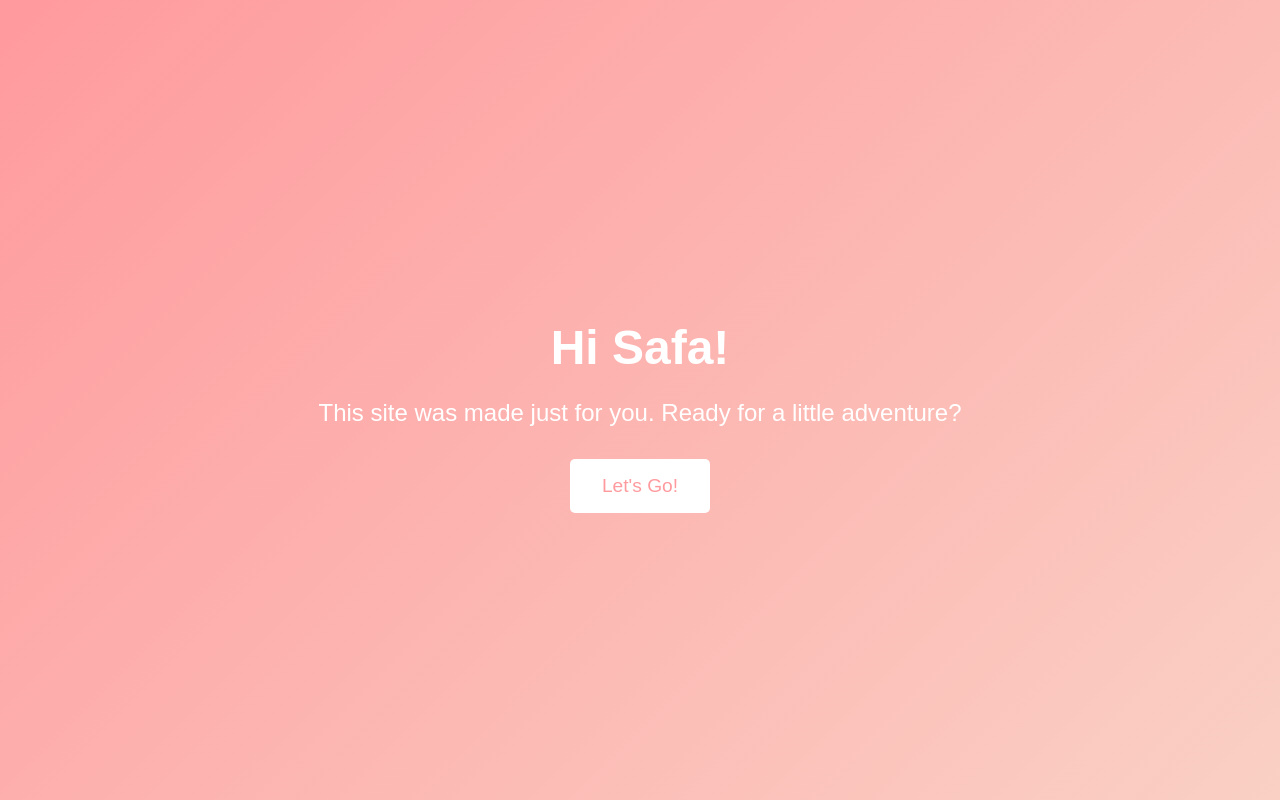
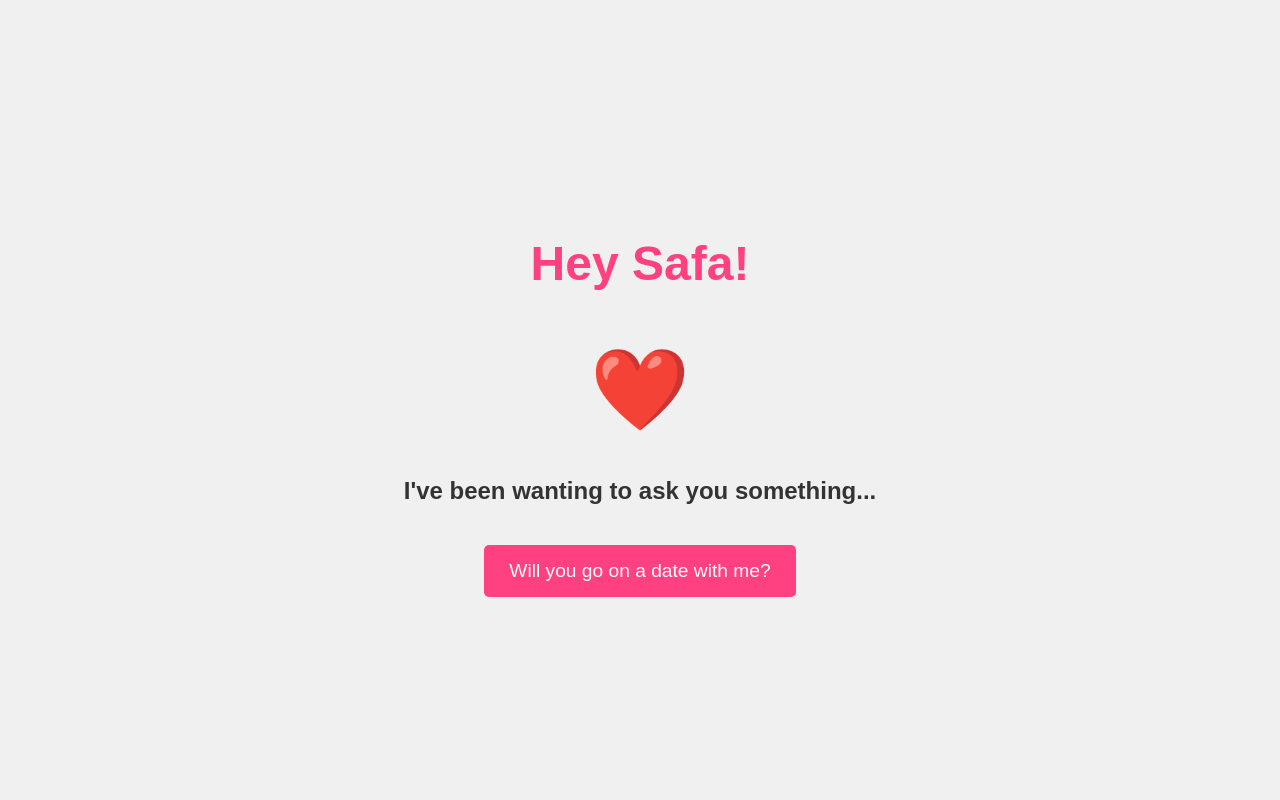
Before and after one commit to abdennouuuur/floraa, a plain HTML site: page index.html in a window 1280 px wide. Drawn offline with Linux system fonts and the light colour scheme.

Commit message:
Update index.html

```diff
--- a/index.html
+++ b/index.html
@@ -3,56 +3,71 @@
 <head>
   <meta charset="UTF-8">
   <meta name="viewport" content="width=device-width, initial-scale=1.0">
-    <title>Hi Safa!</title>
+  <title>Will You Go On a Date With Me?</title>
   <style>
     body {
-            font-family: 'Arial', sans-serif;
-            margin: 0;
-            padding: 0;
+      font-family: Arial, sans-serif;
       display: flex;
       justify-content: center;
       align-items: center;
       height: 100vh;
-            background: linear-gradient(135deg, #ff9a9e, #fad0c4);
-            color: #fff;
-        }
-        .container {
+      margin: 0;
+      background-color: #f0f0f0;
+      flex-direction: column;
       text-align: center;
+      color: #333;
     }
     h1 {
-            font-size: 3rem;
-            margin-bottom: 1rem;
+      font-size: 3em;
+      color: #ff4081;
     }
-        p {
-            font-size: 1.5rem;
-            margin-bottom: 2rem;
+    .heart {
+      font-size: 5em;
+      animation: heartbeat 1s infinite;
+      margin: 20px;
     }
     button {
-            background: #fff;
-            color: #ff9a9e;
-            font-size: 1.2rem;
-            padding: 1rem 2rem;
+      background-color: #ff4081;
+      color: white;
       border: none;
+      padding: 15px 25px;
+      font-size: 1.2em;
       border-radius: 5px;
       cursor: pointer;
-            transition: background 0.3s;
+      margin-top: 20px;
+      transition: background-color 0.3s ease;
     }
     button:hover {
-            background: #ffd1d9;
+      background-color: #f50057;
+    }
+    @keyframes heartbeat {
+      0% {
+        transform: scale(1);
+      }
+      25% {
+        transform: scale(1.1);
+      }
+      50% {
+        transform: scale(1);
+      }
+      75% {
+        transform: scale(1.1);
+      }
+      100% {
+        transform: scale(1);
+      }
     }
   </style>
 </head>
 <body>
-    <div class="container">
-        <h1>Hi Safa!</h1>
-        <p>This site was made just for you. Ready for a little adventure?</p>
-        <button onclick="nextPage()">Let's Go!</button>
-    </div>
+  <h1>Hey Safa!</h1>
+  <div class="heart">❤️</div>
+  <h2>I've been wanting to ask you something...</h2>
+  <button onclick="askOut()">Will you go on a date with me?</button>
 
   <script>
-        function nextPage() {
-            // Redirect to the next page
-            window.location.href = "memory.html";
+    function askOut() {
+      alert("Yay! Can't wait to go on this date with you, Safa!");
     }
   </script>
 </body>
```
Lines whose indentation alone changed are shown as unchanged.
